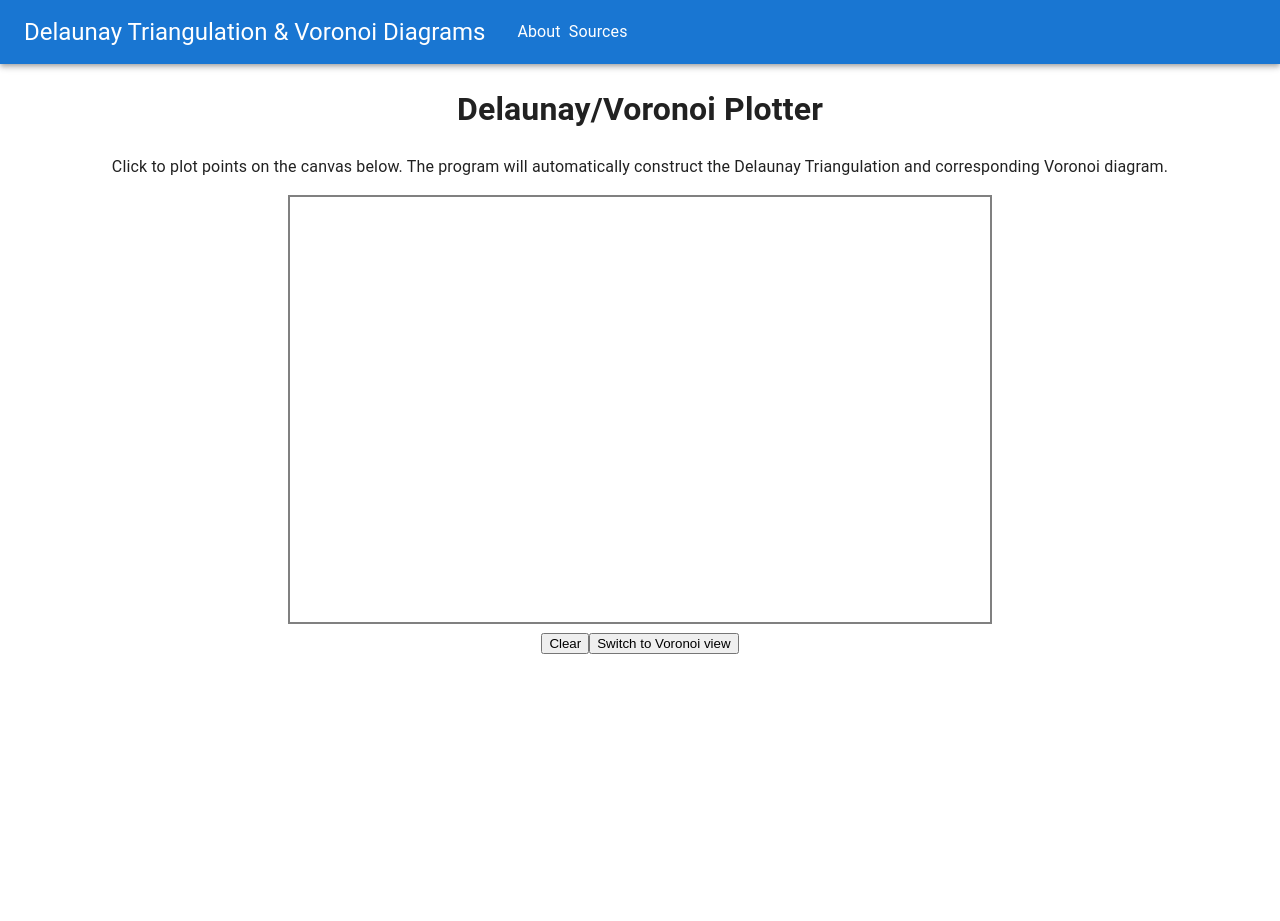
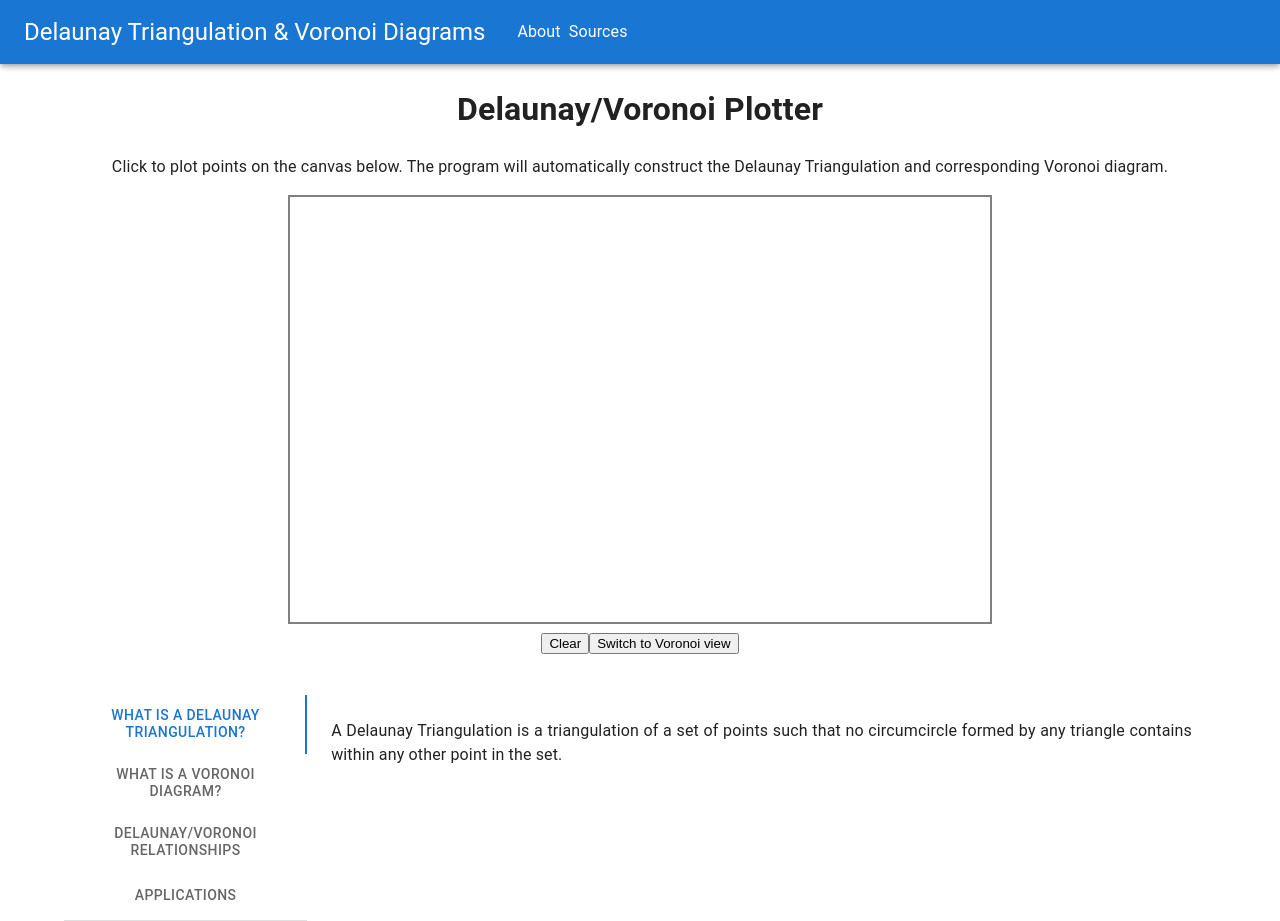
Before and after one commit to mkb6559/Delaunay, a React (Create React App) app: page / in a window 1280 px wide. Before the commit the page ends 800 px from the top, so only its background shows below. Built offline with nearby package versions, Linux system fonts and the light colour scheme.

Commit message:
tentative info section structure

```diff
--- a/src/App.css
+++ b/src/App.css
@@ -5,6 +5,11 @@ body {
 .App {
   text-align: center;
   margin: 0 5vw;
+}
+
+.Info-Section {
+  text-align: justify;
+  margin-top: 5vh;
 }
 
 canvas {
--- /dev/null
+++ b/src/components/TabBox.tsx
@@ -0,0 +1,67 @@
+import * as React from 'react';
+import Tabs from '@mui/material/Tabs';
+import Tab from '@mui/material/Tab';
+import Box from '@mui/material/Box';
+import { Stack } from '@mui/material';
+
+interface TabPanelProps {
+  children?: React.ReactNode;
+  index: number;
+  value: number;
+}
+
+function CustomTabPanel(props: TabPanelProps) {
+  const { children, value, index, ...other } = props;
+
+  return (
+    <div
+      role="tabpanel"
+      hidden={value !== index}
+      id={`simple-tabpanel-${index}`}
+      aria-labelledby={`simple-tab-${index}`}
+      {...other}
+    >
+      {value === index && <Box sx={{ p: 3 }}>{children}</Box>}
+    </div>
+  );
+}
+
+function a11yProps(index: number) {
+  return {
+    id: `simple-tab-${index}`,
+    'aria-controls': `simple-tabpanel-${index}`,
+  };
+}
+
+export default function TabBox() {
+  const [value, setValue] = React.useState(0);
+
+  const handleChange = (event: React.SyntheticEvent, newValue: number) => {
+    setValue(newValue);
+  };
+
+  return (
+    <Stack direction="row" sx={{ width: '100%' }} className='Info-Section'>
+      <Box sx={{ borderBottom: 1, borderColor: 'divider' }}>
+        <Tabs value={value} onChange={handleChange} aria-label="basic tabs example" orientation='vertical'>
+          <Tab label="What is a Delaunay Triangulation?" {...a11yProps(0)} />
+          <Tab label="What is a Voronoi Diagram?" {...a11yProps(1)} />
+          <Tab label="Delaunay/Voronoi Relationships" {...a11yProps(2)} />
+          <Tab label="Applications" {...a11yProps(3)} />
+        </Tabs>
+      </Box>
+      <CustomTabPanel value={value} index={0}>
+        A Delaunay Triangulation is a triangulation of a set of points such that no circumcircle formed by any triangle contains within any other point in the set.
+      </CustomTabPanel>
+      <CustomTabPanel value={value} index={1}>
+        A Voronoi Diagram is a subdivision of a plane given a set of sites (points) such that each point in a cell is closer to that cell's specific site than any other site.
+      </CustomTabPanel>
+      <CustomTabPanel value={value} index={2}>
+        The circumcenters of Delaunay circumscribed circles are the Voronoi vertices.
+      </CustomTabPanel>
+      <CustomTabPanel value={value} index={3}>
+        There are many applications of Delaunay Triangulations and Voronoi Diagrams together.
+      </CustomTabPanel>
+    </Stack>
+  );
+}
--- a/src/pages/Project.tsx
+++ b/src/pages/Project.tsx
@@ -1,5 +1,6 @@
 import { useState } from "react";
-import { Canvas } from "../scripts/delaunay";
+import { Canvas } from "../components/delaunay";
+import TabBox from "../components/TabBox"
 
 const Project = () => {
 
@@ -26,8 +27,7 @@ const Project = () => {
               and corresponding Voronoi diagram.
             </p>
             <div>
-            <Canvas props={coords} mode={mode}></Canvas>
-
+              <Canvas props={coords} mode={mode}></Canvas>
             </div>
             <button type="button" onClick={handleClear}>
               Clear
@@ -35,6 +35,9 @@ const Project = () => {
             <button type="button" onClick={handleMode}>
               Switch to {otherView} view
             </button>
+            <div className="Info-Section" >
+              <TabBox />
+            </div>
         </div>
     )
 }
```
Also changed, not shown: src/components/delaunay.tsx (renamed from src/scripts/delaunay.tsx).
